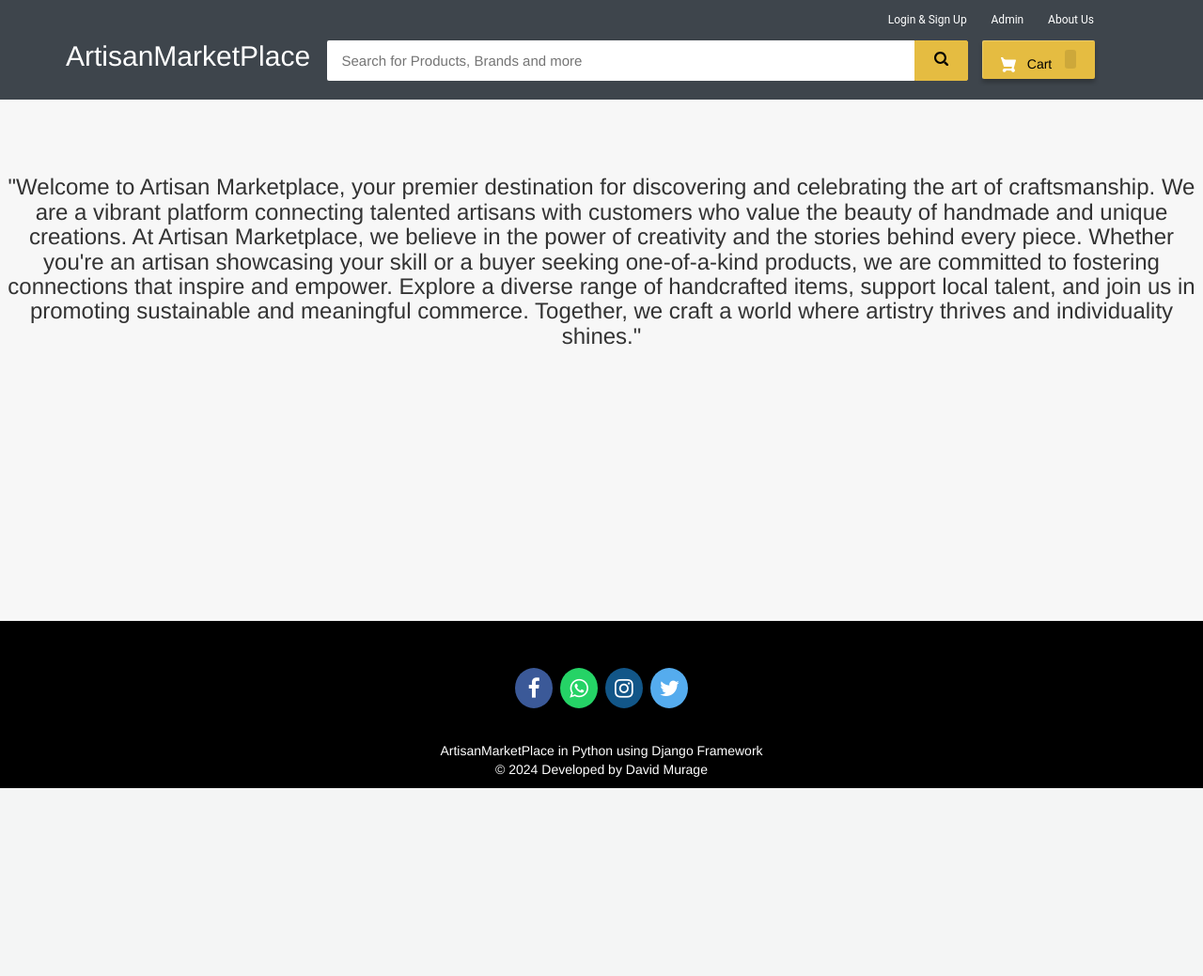
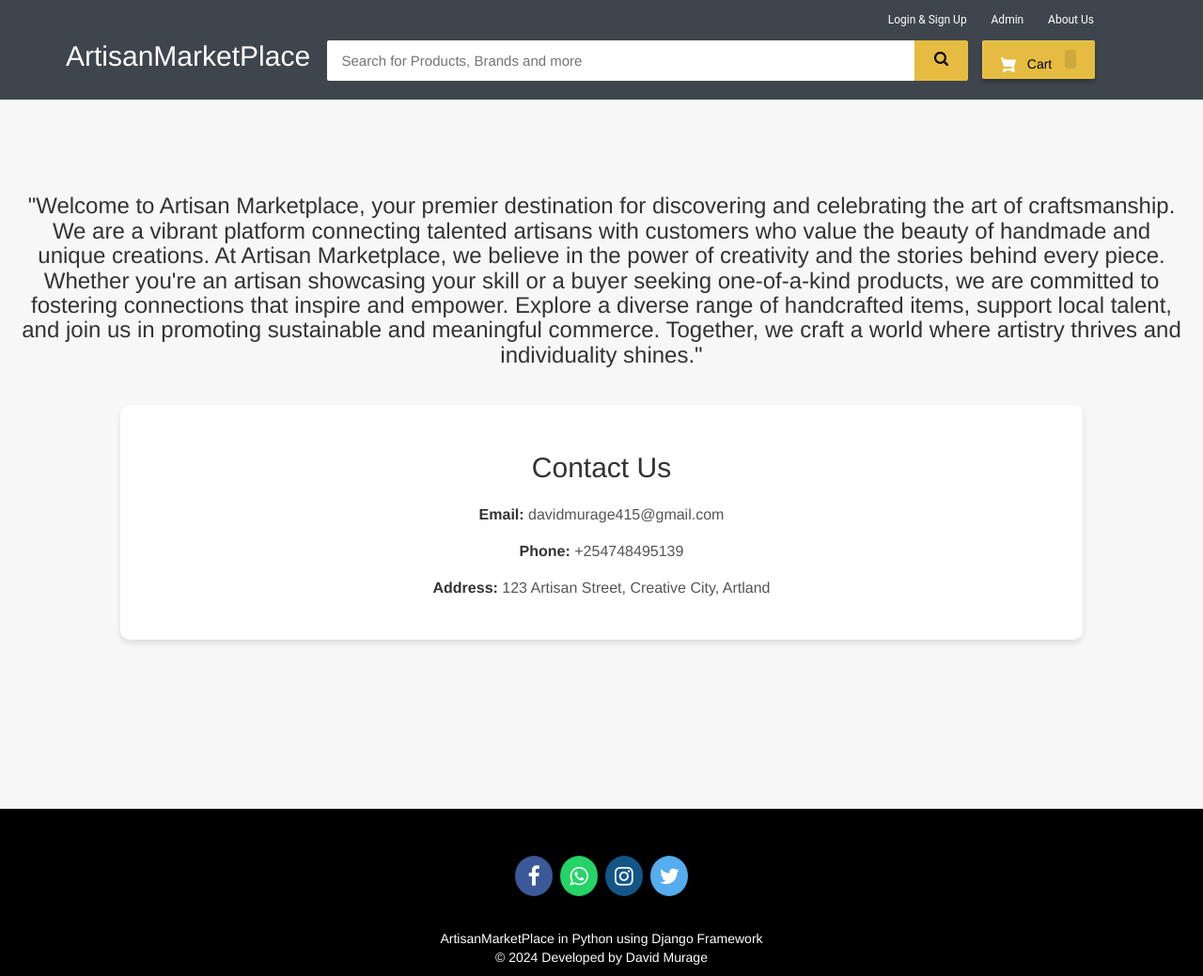
Before and after one commit to davidmurage/ArtisanMarketPlace, a Django app: page /aboutus in a window 1280 px wide. Shown: the whole page at 94% size. Before the commit the page ends 839 px from the top, so only its background shows below. Run offline with Django 3.2, Linux system fonts and the light colour scheme; some libraries are stand-ins or nearby versions.

Commit message:
updated aboutus.html

```diff
--- a/templates/ecom/aboutus.html
+++ b/templates/ecom/aboutus.html
@@ -6,24 +6,85 @@
   <meta charset="utf-8">
   <meta name="viewport" content="width=device-width, initial-scale=1, shrink-to-fit=no">
   <title>ArtisanMarketPlace</title>
-  <style media="screen">
-    .footer{
+  <style>
+    body {
+      background-color: #f7f7f7;
+      font-family: Arial, sans-serif;
+    }
+
+    h3 {
+      text-align: center;
+      line-height: 1.6;
+      color: #333;
+      padding: 20px;
+    }
+
+    .contact-section {
+      background-color: #fff;
+      padding: 30px;
+      box-shadow: 0 4px 6px rgba(0, 0, 0, 0.1);
+      margin: 20px auto;
+      width: 80%;
+      border-radius: 10px;
+      text-align: center;
+    }
+
+    .contact-section h2 {
+      margin-bottom: 20px;
+      color: #333;
+    }
+
+    .contact-details {
+      font-size: 16px;
+      line-height: 1.8;
+      color: #555;
+    }
+
+    .contact-details strong {
+      color: #333;
+    }
+
+    .footer {
       position: fixed;
+      bottom: 0;
+      width: 100%;
+      text-align: center;
+      padding: 10px;
+      background-color: #333;
+      color: white;
     }
   </style>
 </head>
 
-<body style="background-color:#f7f7f7;">
-  {%if request.user.is_authenticated%}
+<body>
+  {% if request.user.is_authenticated %}
     {% include "ecom/customer_navbar.html" %}
-  {%else%}
+  {% else %}
     {% include "ecom/navbar.html" %}
-  {%endif%}
+  {% endif %}
   <br><br><br>
-<h3 style="text-align:center;">"Welcome to Artisan Marketplace, your premier destination for discovering and celebrating the art of craftsmanship. We are a vibrant platform connecting talented artisans with customers who value the beauty of handmade and unique creations. At Artisan Marketplace, we believe in the power of creativity and the stories behind every piece. Whether you're an artisan showcasing your skill or a buyer seeking one-of-a-kind products, we are committed to fostering connections that inspire and empower. Explore a diverse range of handcrafted items, support local talent, and join us in promoting sustainable and meaningful commerce. Together, we craft a world where artistry thrives and individuality shines." </h3>
-<br><br><br><br><br><br><br><br><br><br><br><br><br><br>
+
+  <h3>
+    "Welcome to Artisan Marketplace, your premier destination for discovering and celebrating the art of craftsmanship.
+    We are a vibrant platform connecting talented artisans with customers who value the beauty of handmade and unique creations.
+    At Artisan Marketplace, we believe in the power of creativity and the stories behind every piece.
+    Whether you're an artisan showcasing your skill or a buyer seeking one-of-a-kind products, we are committed to fostering connections that inspire and empower.
+    Explore a diverse range of handcrafted items, support local talent, and join us in promoting sustainable and meaningful commerce.
+    Together, we craft a world where artistry thrives and individuality shines."
+  </h3>
+
+  <!-- Contact Section -->
+  <div class="contact-section">
+    <h2>Contact Us</h2>
+    <div class="contact-details">
+      <p><strong>Email:</strong> davidmurage415@gmail.com</p>
+      <p><strong>Phone:</strong> +254748495139</p>
+      <p><strong>Address:</strong> 123 Artisan Street, Creative City, Artland</p>
+    </div>
+  </div>
+
+  <br><br><br><br><br><br><br><br>
   {% include "ecom/footer.html" %}
 </body>
 
-
 </html>
```
Also changed, not shown: db.sqlite3.
